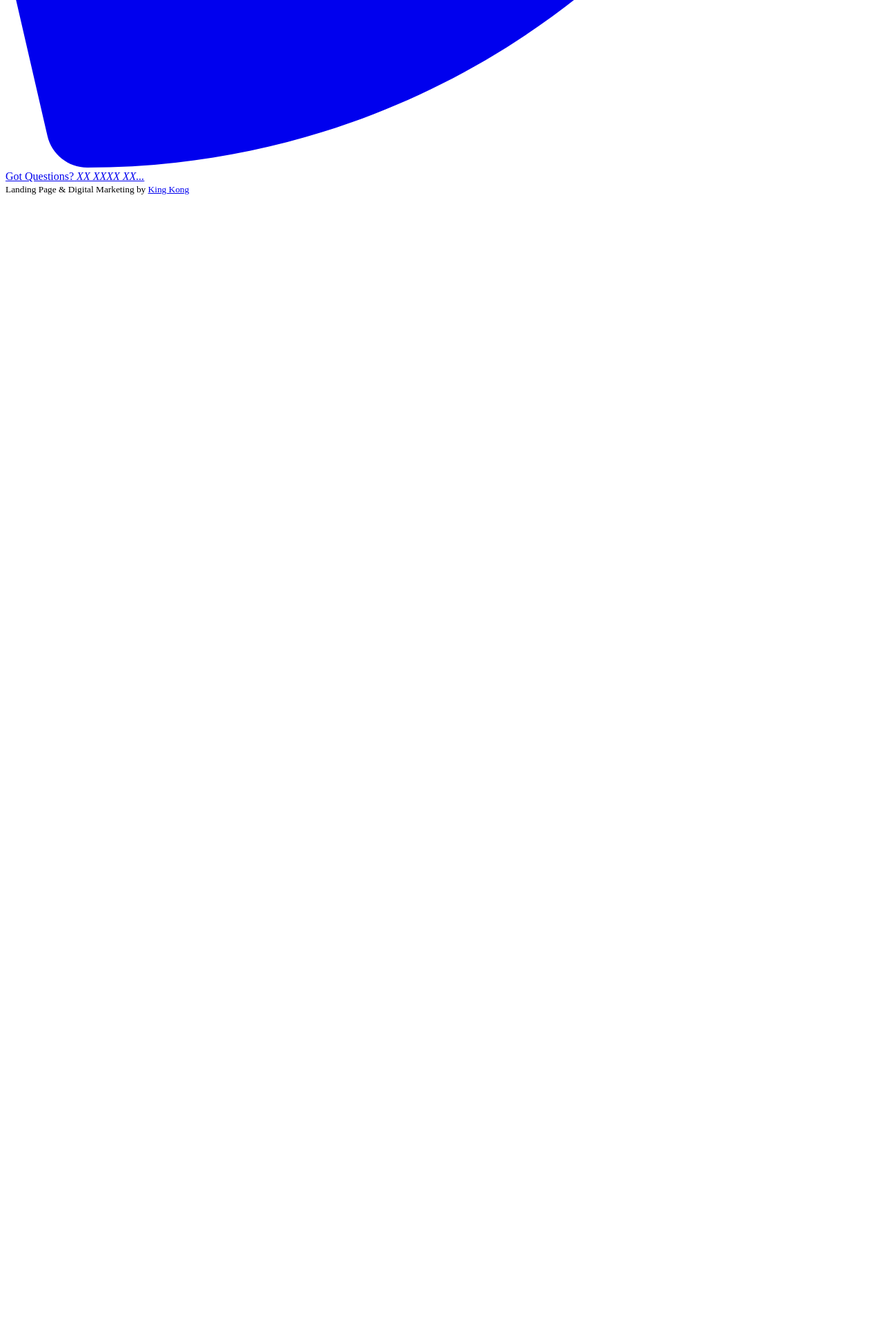
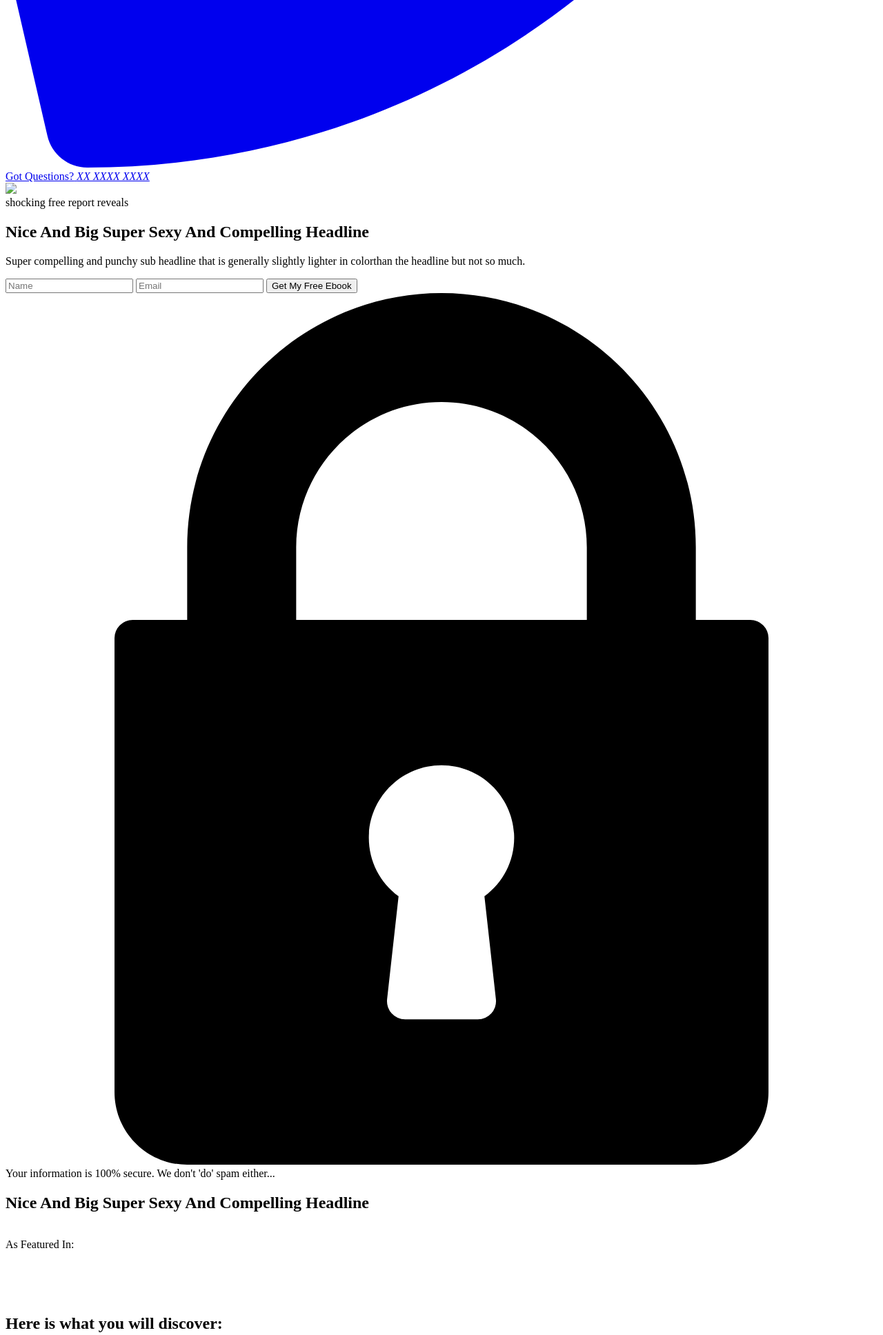
Before and after one commit to kingkongdevs/the-legal-drafter-, a PHP site: page /ebook/index.html in a window 1280 px wide. Shown: the part 1333-3269 px from the top of the page at 69% size. Before the commit the page ends 1615 px from the top, so only its background shows below. Run offline with PHP 8.4, Linux system fonts and the light colour scheme; some libraries are stand-ins or nearby versions.

Commit message:
Added Ebook Page

```diff
--- a/assets/src/js/main.js
+++ b/assets/src/js/main.js
@@ -6,3 +6,5 @@ import './vendor/jquery.min.js';
 import './vendor/slick.min.js';
 
 import './home.js';
+
+import './ebook.js';
--- a/assets/src/scss/header.scss
+++ b/assets/src/scss/header.scss
@@ -54,9 +54,9 @@ header {
     }
 
     // Got questions (if it exists)
-    span {
+    // span {
 
-    }
+    // }
     // Phone number text
     em {
         font-style: normal;
--- a/assets/src/scss/main.scss
+++ b/assets/src/scss/main.scss
@@ -23,3 +23,6 @@
 @import 'button';
 @import 'form';
 @import 'ebook';
+
+// Additional Pages
+@import 'ebook-page.scss';
--- /dev/null
+++ b/ebook/index.html
@@ -0,0 +1,259 @@
+<!DOCTYPE html>
+<html lang="en">
+<head>
+    <meta charset="utf-8">
+    <meta http-equiv="X-UA-Compatible" content="IE=edge">
+    <meta name="viewport" content="width=device-width, initial-scale=1, shrink-to-fit=no">
+    <meta name="description" content="#### DESCRIPTION HERE ####">
+
+    <link rel="stylesheet" href="../assets/prod/css/main.css">
+
+    <title>#### REPLACE ME ####</title>
+</head>
+<body class="ebook-page">
+    <header class="fixed-top">
+        <div class="container">
+            <div class="row justify-content-between align-items-center">
+                <div class="header-logo">
+                    <img class="lazyload"
+                        src="https://placeholder.com/wp-content/uploads/2018/10/placeholder.com-logo1.png"
+                        alt="NAME OF COMPANY">
+                </div>
+                <a href="tel:XXXXXXXXXX" class="header-phone d-flex align-items-center">
+                    <div class="phone-icon mr-md-2">
+                        <svg class="svg-inline--fa fa-phone fa-w-16" aria-hidden="true" focusable="false"
+                            data-prefix="fas" data-icon="phone" role="img" xmlns="http://www.w3.org/2000/svg"
+                            viewBox="0 0 512 512" data-fa-i2svg="">
+                            <path fill="currentColor"
+                                d="M493.4 24.6l-104-24c-11.3-2.6-22.9 3.3-27.5 13.9l-48 112c-4.2 9.8-1.4 21.3 6.9 28l60.6 49.6c-36 76.7-98.9 140.5-177.2 177.2l-49.6-60.6c-6.8-8.3-18.2-11.1-28-6.9l-112 48C3.9 366.5-2 378.1.6 389.4l24 104C27.1 504.2 36.7 512 48 512c256.1 0 464-207.5 464-464 0-11.2-7.7-20.9-18.6-23.4z">
+                            </path>
+                        </svg>
+                    </div>
+                    <div class="phone-text d-none d-md-flex flex-column">
+                        <span>Got Questions?</span>
+                        <em>XX XXXX XXXX</em>
+                    </div>
+                </a>
+            </div>
+        </div>
+    </header>
+
+    <section id="hero">
+
+        <div class="background-image-container semi-transparent-bg-dark">
+            <img class="lazyload" src="https://via.placeholder.com/2000x2000?text=HeroBG">
+        </div>
+
+        <div class="container">
+            <div class="row d-flex flex-column-reverse flex-lg-row">
+                <div class="col-12 col-lg-7 pr-lg-4">
+                    <div class="text">
+                        <span class="eyebrow">
+                            shocking free report reveals
+                        </span>
+                        <h1 class="desktop-heading heading">
+                            Nice And Big Super Sexy And Compelling Headline
+                        </h1>
+                        <p class="blurb">
+                            Super compelling and punchy sub headline that is generally slightly lighter in colorthan the headline but not so much.
+                        </p>
+                    </div>
+                    <div class="form-container">
+                        <form class="d-flex flex-column">
+                            <input type="text" name="name" placeholder="Name" required>
+                            <input type="email" name="email" placeholder="Email" required>
+                            <input type="submit" value="Get My Free Ebook" class="btn btn-primary w-100">
+                        </form>
+                        <div class="security d-flex align-content-center">
+                            <svg class="padlock" xmlns="http://www.w3.org/2000/svg" viewBox="0 0 512 512"><path d="M437.333 192h-32v-42.667C405.333 66.99 338.344 0 256 0S106.667 66.99 106.667 149.333V192h-32A10.66 10.66 0 0064 202.667v266.667C64 492.865 83.135 512 106.667 512h298.667C428.865 512 448 492.865 448 469.333V202.667A10.66 10.66 0 00437.333 192zM287.938 414.823a10.67 10.67 0 01-10.604 11.844h-42.667a10.67 10.67 0 01-10.604-11.844l6.729-60.51c-10.927-7.948-17.458-20.521-17.458-34.313 0-23.531 19.135-42.667 42.667-42.667s42.667 19.135 42.667 42.667c0 13.792-6.531 26.365-17.458 34.313l6.728 60.51zM341.333 192H170.667v-42.667C170.667 102.281 208.948 64 256 64s85.333 38.281 85.333 85.333V192z"/></svg>
+                            <span>Your information is 100% secure. We don't 'do' spam either...</span>
+                        </div>
+                    </div>
+                </div>
+                <div class="col-12 col-lg-5 pl-lg-4">
+                    <h1 class="mobile-heading heading">
+                        Nice And Big Super Sexy And Compelling Headline
+                    </h1>
+                    <img src="https://via.placeholder.com/1000x1500?text=BookCover" alt="" class="lazyload book-cover">
+                </div>
+            </div>
+        </div>
+    </section>
+    <section id="feature-band">
+        <div class="container">
+            <div class="row">
+                <div class="col-12">
+                    <span>As Featured In:</span>
+                </div>
+            </div>
+            <div class="row">
+                <div class="col-12 col-lg-2 offset-lg-2 d-flex">
+                    <img src="https://via.placeholder.com/200x100?text=Logo" alt="" class="logo lazyload">
+                </div>
+                <div class="col-12 col-lg-2 d-flex">
+                    <img src="https://via.placeholder.com/200x100?text=Logo" alt="" class="logo lazyload">
+                </div>
+                <div class="col-12 col-lg-2 d-flex">
+                    <img src="https://via.placeholder.com/200x100?text=Logo" alt="" class="logo lazyload">
+                </div>
+                <div class="col-12 col-lg-2 d-flex">
+                    <img src="https://via.placeholder.com/200x100?text=Logo" alt="" class="logo lazyload">
+                </div>
+            </div>
+        </div>
+    </section>
+    <section id="features">
+        <div class="container">
+            <div class="row">
+                <div class="col-sm-12 col-lg-10 offset-lg-1">
+                    <h2 class="heading">
+                        Here is what you will discover:
+                    </h2>
+                </div>
+                <div class="col-sm-12 col-lg-8 offset-lg-2 px-lg-5">
+                    <p class="intro">
+                        [Achieving desired outcome] can be much easier than you think. Many people simply don’t know the correct steps to take which makes them take far longer than they need to. We’ve done all the hard work for you, so all you need to do is follow our step-by-step blueprint and you’ll [achieve desired outcome] in no time.
+                    </p>
+                </div>
+            </div>
+            <div class="row">
+                <div class="col-sm-12 col-lg-8 offset-lg-2 px-lg-5">
+                    <div class="value-point">
+                        <img class="lazyload tick" src="https://via.placeholder.com/40x40" alt="">
+                        <p class="blurb">
+                            19 HUGE 350w Canadian Solar Panels specific to your home energy consumption so you never have to pay another energy bill
+                        </p>
+                    </div>
+                    <div class="value-point">
+                        <img class="lazyload tick" src="https://via.placeholder.com/40x40" alt="">
+                        <p class="blurb">
+                            An impressive solar power inverter that will supply you with all the electricity you could ever need, 365 days a year
+                        </p>
+                    </div>
+                    <div class="value-point">
+                        <img class="lazyload tick" src="https://via.placeholder.com/40x40" alt="">
+                        <p class="blurb">
+                            Your system carefully installed by one of our qualified solar panel technicians and backed by our 100% 10 Year Installation Warranty so if it’s not installed correctly, we’ll fix it (value $397)
+                        </p>
+                    </div>
+                    <div class="value-point">
+                        <img class="lazyload tick" src="https://via.placeholder.com/40x40" alt="">
+                        <p class="blurb">
+                            12-month solar maintenance where we’ll come out to your home on request, make sure you’re getting the best out of your solar panels and make sure they’re running at peak performance (value $997)
+                        </p>
+                    </div>
+                    <div class="value-point">
+                        <img class="lazyload tick" src="https://via.placeholder.com/40x40" alt="">
+                        <p class="blurb">
+                            For customers who sign up, you’ll also get an upgrade from the standard 275kw panels to the revolutionary 350w Canadian Solar Panels ABSOLUTELY FREE (value $2200)
+                        </p>
+                    </div>
+                </div>
+            </div>
+            <div class="row">
+                <div class="col-12 col-lg-6 offset-lg-3 col-xl-4 offset-xl-4">
+                    <button class="btn btn-primary form-cta">
+                        Send My Free Report
+                    </button>
+                </div>
+            </div>
+        </div>
+    </section>
+    <section id="testimonial-slider">
+
+        <div class="background-image-container semi-transparent-bg-dark">
+            <img class="lazyload" src="https://via.placeholder.com/2000x2000?text=TestimonialBG">
+        </div>
+        <div class="filter"></div>
+
+        <div class="container">
+            <div class="row">
+                <div class="col-sm-12 col-lg-8 offset-lg-2">
+                    <h2 class="heading">
+                        Here is a headline about your company testimonial
+                    </h2>
+                </div>
+            </div>
+
+            <div class="row">
+                <div class="col-12">
+                    <div class="slider">
+                        <button class="slider-button slider-prev">
+                            <img class="lazyload" src="https://via.placeholder.com/40x40" alt="">
+                        </button>
+                        <button class="slider-button slider-next">
+                            <img class="lazyload" src="https://via.placeholder.com/40x40" alt="">
+                        </button>
+                        <div class="slide">
+                            <div class="inner d-flex flex-column justify-content-center">
+                                <span class="quote">
+                                    “This is some dummy copy. You’re not really supposed toread this dummy copy, it is just a place holder for people whoneed some type to visualize what the actual copy might look
+                                     like if it were real content”
+                                </span>
+                                <div class="credit d-flex flex-column">
+                                    <span class="name">Michael Alton</span>
+                                    <span class="job-title">XYZ Company</span>
+                                </div>
+                            </div>
+                        </div>
+                        <div class="slide">
+                            <div class="inner d-flex flex-column justify-content-center">
+                                <span class="quote">
+                                    “This is some more dummy copy. You’re not really supposed toread this dummy copy, it is just a place holder for people whoneed some type to visualize what the actual copy might look
+                                     like if it were real content”
+                                </span>
+                                <div class="credit d-flex flex-column">
+                                    <span class="name">James Belton</span>
+                                    <span class="job-title">ABC Company</span>
+                                </div>
+                            </div>
+                        </div>
+                    </div>
+                </div>
+            </div>
+        </div>
+    </section>
+    <section id="final">
+        <div class="container">
+            <div class="row">
+                <div class="col-sm-12 col-lg-8 offset-lg-2">
+                    <h2 class="heading">
+                        Get <span>INSTANT</span> access to this shocking free report now
+                    </h2>
+                </div>
+                <div class="col-sm-12 col-lg-6 offset-lg-3">
+                    <p class="intro">
+                        You won’t just save time either. When you follow our advice closely, you also [achieve much better results] than you would ever be able to achieve on your own.
+                    </p>
+                </div>
+            </div>
+            <div class="row">
+                <div class="col-12 col-lg-6 offset-lg-3 col-xl-4 offset-xl-4">
+                    <button class="btn btn-primary form-cta">
+                        Send My Free Report
+                    </button>
+                    <div class="privacy d-flex align-content-center">
+                        <svg class="padlock" xmlns="http://www.w3.org/2000/svg" viewBox="0 0 512 512"><path d="M437.333 192h-32v-42.667C405.333 66.99 338.344 0 256 0S106.667 66.99 106.667 149.333V192h-32A10.66 10.66 0 0064 202.667v266.667C64 492.865 83.135 512 106.667 512h298.667C428.865 512 448 492.865 448 469.333V202.667A10.66 10.66 0 00437.333 192zM287.938 414.823a10.67 10.67 0 01-10.604 11.844h-42.667a10.67 10.67 0 01-10.604-11.844l6.729-60.51c-10.927-7.948-17.458-20.521-17.458-34.313 0-23.531 19.135-42.667 42.667-42.667s42.667 19.135 42.667 42.667c0 13.792-6.531 26.365-17.458 34.313l6.728 60.51zM341.333 192H170.667v-42.667C170.667 102.281 208.948 64 256 64s85.333 38.281 85.333 85.333V192z"/></svg>
+                        <span>
+                            We respect your privacy and promise never to rent or
+                            share your details with anybody without your consent.
+                        </span>
+                    </div>
+                </div>
+            </div>
+        </div>
+    </section>
+
+    <footer>
+        <div class="container">
+            <div class="row text-center">
+                <div class="col-12">
+                    <small>Landing Page & Digital Marketing by <a href="https://kingkong.com.au">King Kong</a></small>
+                </div>
+            </div>
+        </div>
+    </footer>
+
+    <script type="text/javascript" src="../assets/prod/js/main.js"></script>
+</body>
+</html>
--- a/gulpfile.js
+++ b/gulpfile.js
@@ -93,7 +93,7 @@ function css() {
         	postcss(
         		[
                     assets({loadPaths: ['images/']}),
-                    purgecss({content: ['*.html', '*.php']}),
+                    purgecss({content: ['**/*.html', '**/*.php']}),
 					autoprefixer(),
 					mqpacker,
 					cssnano
@@ -151,7 +151,7 @@ function watch(done) {
     }
 
     // html changes
-    gulp.watch(['*.html', '*.php'], html).on('change', browserSync.reload);
+    gulp.watch(['**/*.html', '**/*.php'], html).on('change', browserSync.reload);
 
     // image changes
     gulp.watch(src + 'images/**/*', images).on('change', browserSync.reload);
--- a/template-sections.html
+++ b/template-sections.html
@@ -271,9 +271,9 @@
                     <div class="slide">
                         <img class="img-fluid lazyload" src="http://placeimg.com/1200/700/cat">
                     </div>
-                    <div class="slide">
-                        <img class="img-fluid lazyload" src="http://placeimg.com/1200/700/any">
-                    </div>
+                <div class="slide">
+                <img class="img-fluid lazyload" src="http://placeimg.com/1200/700/any">
+                </div>
                 </div>
                 <!-- Slider Nav -->
                 <div class="prev"><svg version="1.1" id="Capa_1" xmlns="http://www.w3.org/2000/svg"
```
Also changed, not shown: assets/src/js/ebook.js (added, +21 -0 lines), assets/src/scss/ebook-page.scss (added, +416 -0 lines).
